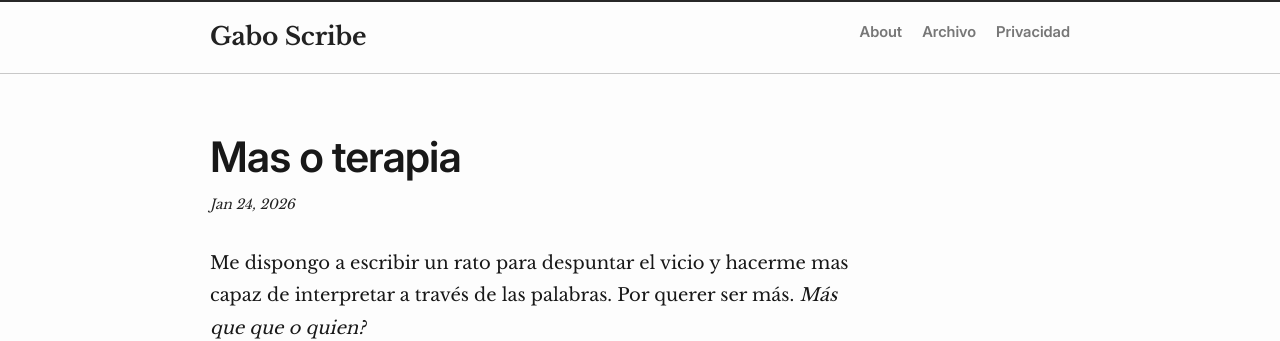
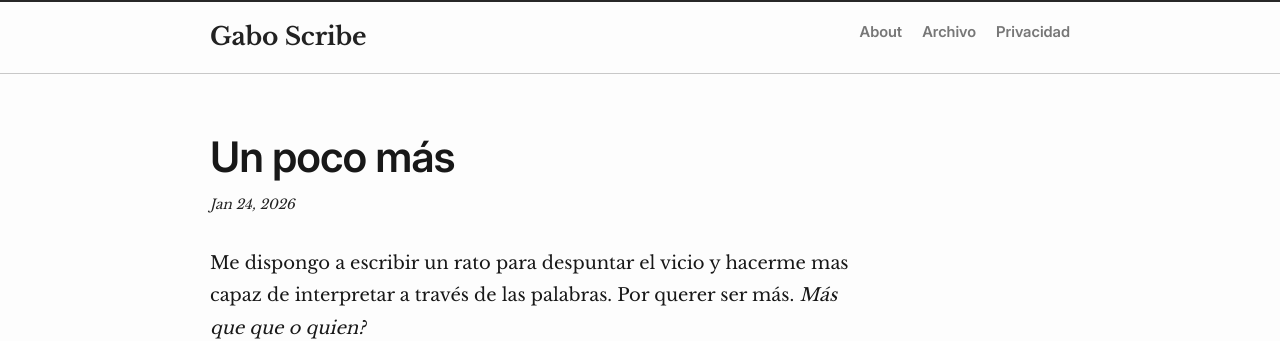
Before and after one commit to gsplay/blog, a Jekyll site: the page built from _posts/2026-01-24-un-poco-mas.markdown, in a window 1280 px wide. Shown: the top 341 px of the page. Built offline with Jekyll 4.4.1, drawn with Linux system fonts in a browser that asks for light colours.

Commit message:
cambio de nombre del pos nuevo

```diff
--- a/_posts/2026-01-24-mas-o-terapia.markdown
+++ b/_posts/2026-01-24-un-poco-mas.markdown
@@ -1,6 +1,6 @@
 ---
 layout: post
-title:  "Mas o terapia"
+title:  "Un poco más"
 date:   2026-01-24 17:40:30 -0300
 categories: blog
 ---
```
